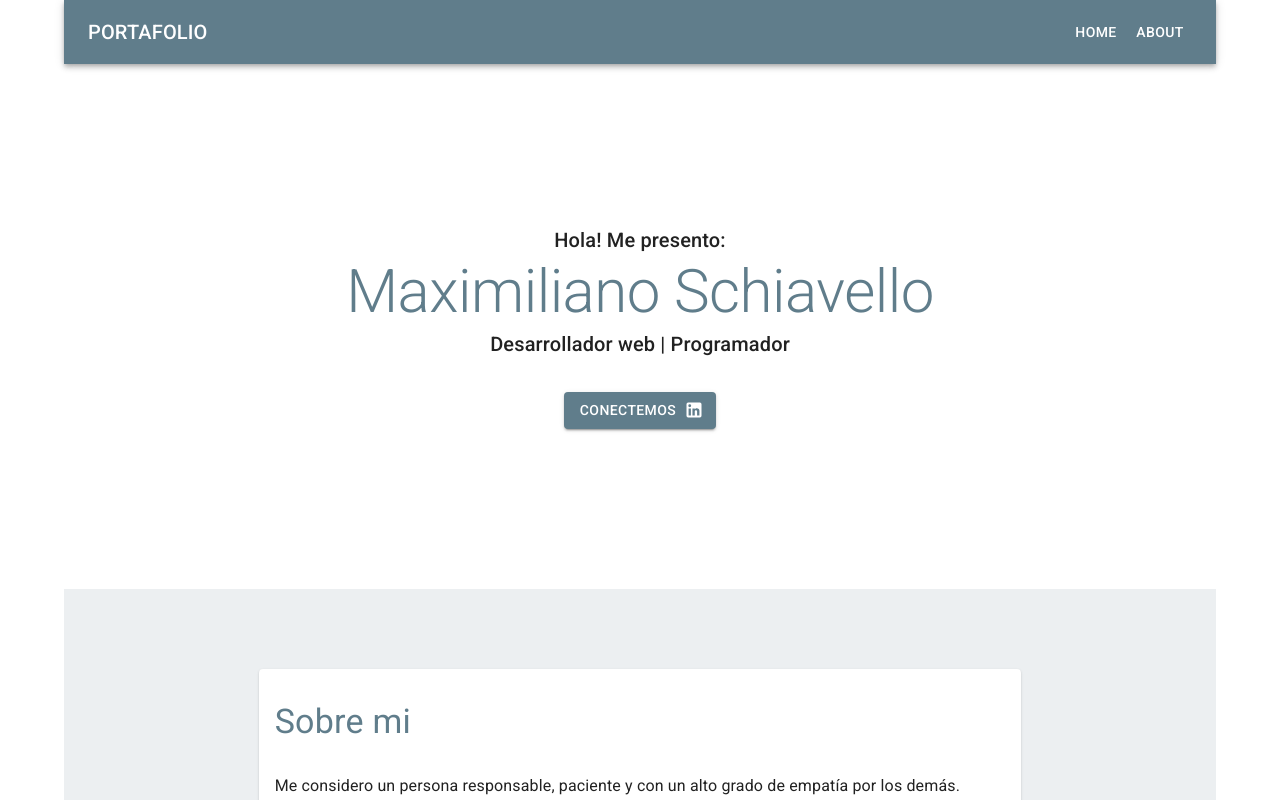
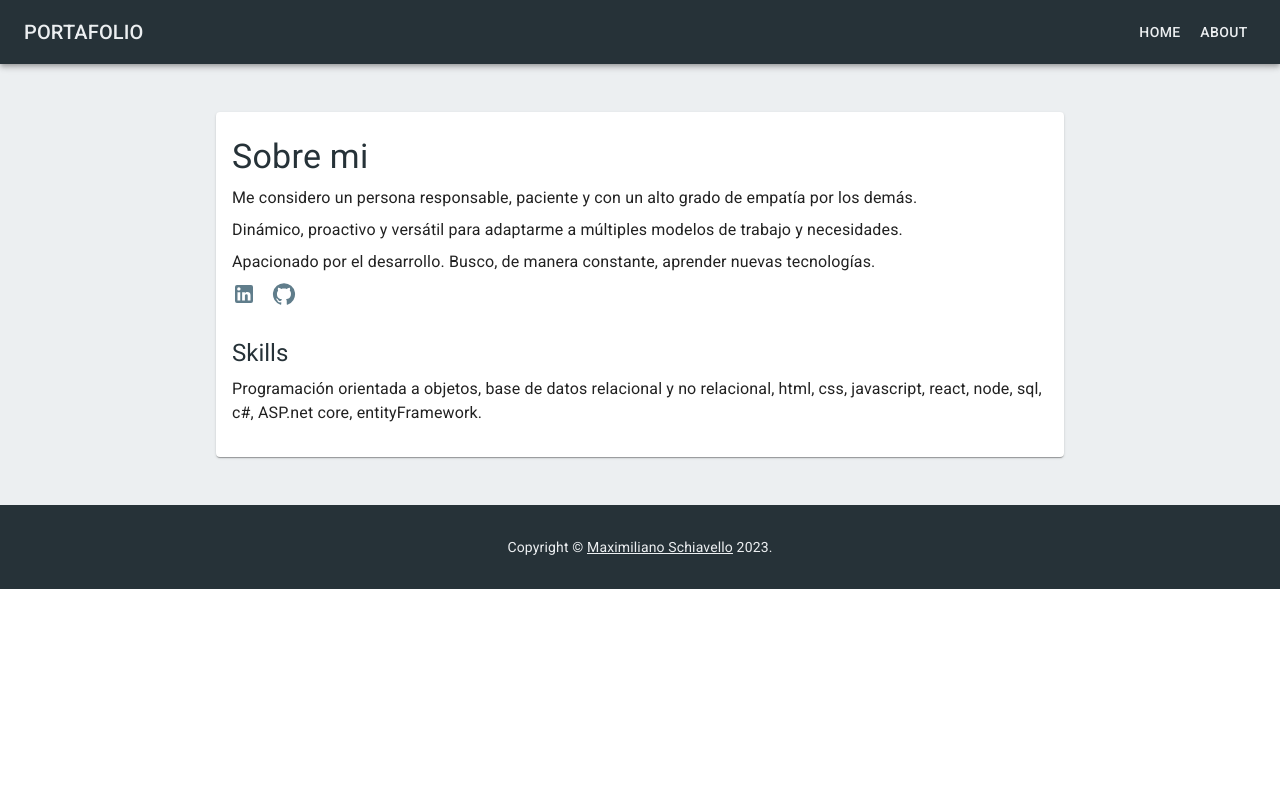
Before and after one commit to Maxischiavello/portfolio, a React (Create React App) app: page /about in a window 1280 px wide. Shown: the top 800 px of the page. Built offline with nearby package versions, Linux system fonts and the light colour scheme.

Commit message:
contact component + styles

```diff
--- a/package.json
+++ b/package.json
@@ -13,6 +13,7 @@
     "@testing-library/user-event": "^13.5.0",
     "react": "^18.2.0",
     "react-dom": "^18.2.0",
+    "react-router-dom": "^6.6.1",
     "react-scripts": "5.0.1",
     "web-vitals": "^2.1.4"
   },
--- a/src/App.js
+++ b/src/App.js
@@ -7,17 +7,22 @@
 import theme from './theme';
 import Footer from './components/Footer';
 import AboutContainer from './components/AboutContainer';
+import { BrowserRouter as Router, Route, Routes } from 'react-router-dom';
 
 function App() {
   return (
     <ThemeProvider theme={theme}>
       <CssBaseline />
-      <Container maxWidth="lg">
-        <Navbar />
-        <Home />
-        <AboutContainer />
-        <Footer />
-      </Container>
+      <Router>
+        <Container maxWidth={false} disableGutters>
+          <Navbar />
+          <Routes>
+            <Route index element={<Home />} />
+            <Route path='/about' element={<AboutContainer />} />
+          </Routes>
+          <Footer />
+        </Container>
+      </Router>
     </ThemeProvider>
   );
 }
--- a/src/components/About.jsx
+++ b/src/components/About.jsx
@@ -1,6 +1,7 @@
 import React from 'react'
 import { Paper, Typography } from '@mui/material'
 import Skills from './Skills'
+import Contact from './Contact'
 
 function About() {
     return (
@@ -8,20 +9,21 @@
             display: 'flex',
             flexDirection: 'column'
         }}>
-        <Typography variant='h4' my={4} px={2} color='primary.main'>
+            <Typography variant='h4' mb={1} mt={3} px={2} color='primary.dark'>
                 Sobre mi
             </Typography>
-        <Typography mb={4} px={2}>
+            <Typography mb={1} px={2}>
                 Me considero un persona responsable,
                 paciente y con un alto grado de empatía por los demás.
             </Typography>
-        <Typography mb={4} px={2}>
+            <Typography mb={1} px={2}>
                 Dinámico, proactivo y versátil para adaptarme a múltiples modelos de trabajo y necesidades.
             </Typography>
-        <Typography mb={4} px={2}>
+            <Typography mb={1} px={2}>
                 Apacionado por el desarrollo.
                 Busco, de manera constante, aprender nuevas tecnologías.
             </Typography>
+            <Contact />
             <Skills />
         </Paper>
     )
--- a/src/components/AboutContainer.jsx
+++ b/src/components/AboutContainer.jsx
@@ -5,7 +5,7 @@
 function AboutContainer() {
   return (
     <Box sx={{
-      py: 10,
+      py: 6,
       bgcolor: 'primary.light'
     }}>
         <Grid container spacing={2} sx={{
--- /dev/null
+++ b/src/components/Contact.jsx
@@ -0,0 +1,21 @@
+import React from 'react'
+import LinkedInIcon from '@mui/icons-material/LinkedIn'
+import GitHubIcon from '@mui/icons-material/GitHub'
+import { Box, Link } from '@mui/material'
+import URLs from '../utils'
+
+function Contact() {
+
+    return (
+        <Box px={2} >
+            <Link color="primary.main" href={URLs.linkedinURL}>
+                <LinkedInIcon />
+            </Link>
+            <Link color="primary.main" href={URLs.githubURL} pl={2}>
+                <GitHubIcon />
+            </Link>
+        </Box>
+    )
+}
+
+export default Contact
--- a/src/components/Footer.jsx
+++ b/src/components/Footer.jsx
@@ -7,7 +7,7 @@
     const linkedin = 'https://www.linkedin.com/in/maximiliano-schiavello/';
 
     return (
-        <Typography variant="body2" color="text.secondary" align="center">
+        <Typography variant="body2" color="primary.light" align="center">
             {'Copyright © '}
             <Link color="inherit" href={linkedin}>
                 Maximiliano Schiavello
@@ -20,8 +20,8 @@
 
 function Footer() {
     return (
-        <Box component="footer" sx={{ bgcolor: 'background.paper', py: 6 }}>
-            <Container maxWidth="lg">
+        <Box component="footer" sx={{ bgcolor: 'primary.dark', py: 4 }}>
+            <Container>
                 <Copyright />
             </Container>
         </Box>
--- a/src/components/Home.jsx
+++ b/src/components/Home.jsx
@@ -7,7 +7,8 @@
 
     return (
         <Box sx={{
-            py: 20
+            py: 14,
+            bgcolor: 'primary.light'
         }} >
             <Grid container spacing={2} >
                 <Grid item xs={12} >
@@ -18,11 +19,15 @@
                         alignItems: 'center',
                         textAlign: ' center',
                     }}>
-                        <Typography variant='h6' >Hola! Me presento:</Typography>
+                        <Typography >Hola! Me presento:</Typography>
                         <Typography variant='h2' color='primary.main'>Maximiliano Schiavello</Typography>
-                        <Typography variant='h6' mb={4}>Desarrollador web | Programador</Typography>
+                        <Typography mb={4}>Desarrollador web | Programador</Typography>
 
-                        <Button color='primary' variant="contained" endIcon={<LinkedInIcon/>}>
+                        <Button sx={{
+                            bgcolor: 'primary.dark',
+                            '&:hover': {bgcolor: 'primary.main'}}}
+                            variant="contained"
+                            endIcon={<LinkedInIcon/>}>
                             Conectemos
                         </Button>
                     </Box>
--- a/src/components/Navbar.jsx
+++ b/src/components/Navbar.jsx
@@ -13,6 +13,7 @@
 import Toolbar from '@mui/material/Toolbar';
 import Typography from '@mui/material/Typography';
 import Button from '@mui/material/Button';
+import { Link } from 'react-router-dom'
 
 const drawerWidth = 240;
 const navItems = ['Home', 'About'];
@@ -26,18 +27,18 @@
   };
 
   const drawer = (
-    <Box onClick={handleDrawerToggle} sx={{ textAlign: 'center' }} >
+    <Box onClick={handleDrawerToggle} sx={{ textAlign: 'center', bgcolor: 'primary.light' }} >
       <Typography variant="h6" sx={{ my: 2 }}>
         PORTAFOLIO
       </Typography>
       <Divider />
       <List>
         {navItems.map((item) => (
-          <ListItem key={item} disablePadding>
-            <ListItemButton sx={{ textAlign: 'center' }}>
-              <ListItemText primary={item} />
-            </ListItemButton>
-          </ListItem>
+            <ListItem  key={item} disablePadding>
+              <ListItemButton components={Link} to={item === 'Home' ? '/' : item} sx={{ textAlign: 'center' }}>
+                <ListItemText primary={item} color='primary.dark'/>
+              </ListItemButton>
+            </ListItem>
         ))}
       </List>
     </Box>
@@ -48,7 +49,7 @@
   return (
     <Box sx={{ display: 'flex' }} >
       <CssBaseline />
-      <AppBar component="nav" position='relative'>
+      <AppBar component="nav" position='relative' sx={{bgcolor: 'primary.dark'}} >
         <Toolbar >
           <IconButton
             color="inherit"
@@ -63,19 +64,22 @@
             variant="h6"
             component="div"
             sx={{ flexGrow: 1, display: { xs: 'none', sm: 'block' } }}
+            color='primary.light'
           >
             PORTAFOLIO
           </Typography>
           <Box sx={{ display: { xs: 'none', sm: 'block' } }}>
             {navItems.map((item) => (
-              <Button key={item} sx={{ color: '#fff' }}>
-                {item}
-              </Button>
+              <Link to={item === 'Home' ? '' : item}>
+                <Button key={item} sx={{ color: 'primary.light' }}>
+                  {item}
+                </Button>
+              </Link>
             ))}
           </Box>
         </Toolbar>
       </AppBar>
-      <Box component="nav">
+      <Box component="nav" >
         <Drawer
           container={container}
           variant="temporary"
--- a/src/components/Skills.jsx
+++ b/src/components/Skills.jsx
@@ -5,8 +5,8 @@
 
     return (
         <Box>
-            <Typography variant='h5' my={4} px={2} color='primary.main'>
-                Skills/Conocimientos
+            <Typography variant='h5' mb={1} mt={3} px={2} color='primary.dark'>
+                Skills
             </Typography>
             <Typography mb={4} px={2}>
                 Programación orientada a objetos, base de datos relacional y no relacional,
--- a/src/index.css
+++ b/src/index.css
@@ -1,5 +1,6 @@
 body {
   margin: 0;
+  padding: 0;
   font-family: -apple-system, BlinkMacSystemFont, 'Roboto', 'Oxygen',
     'Ubuntu', 'Cantarell', 'Fira Sans', 'Droid Sans', 'Helvetica Neue',
     sans-serif;
@@ -7,6 +8,11 @@
   -moz-osx-font-smoothing: grayscale;
 }
 
+#root {
+  margin: 0;
+  width: 100vw;
+}
+
 code {
   font-family: source-code-pro, Menlo, Monaco, Consolas, 'Courier New',
     monospace;
--- /dev/null
+++ b/src/utils.js
@@ -0,0 +1,5 @@
+const linkedinURL = 'https://www.linkedin.com/in/maximiliano-schiavello/'
+const githubURL = 'https://github.com/Maxischiavello'
+const URLs = { linkedinURL, githubURL }
+
+export default URLs
```
Also changed, not shown: 1 other file (tests, documents, lock files or other folders). Lines whose indentation alone changed are shown as unchanged.
